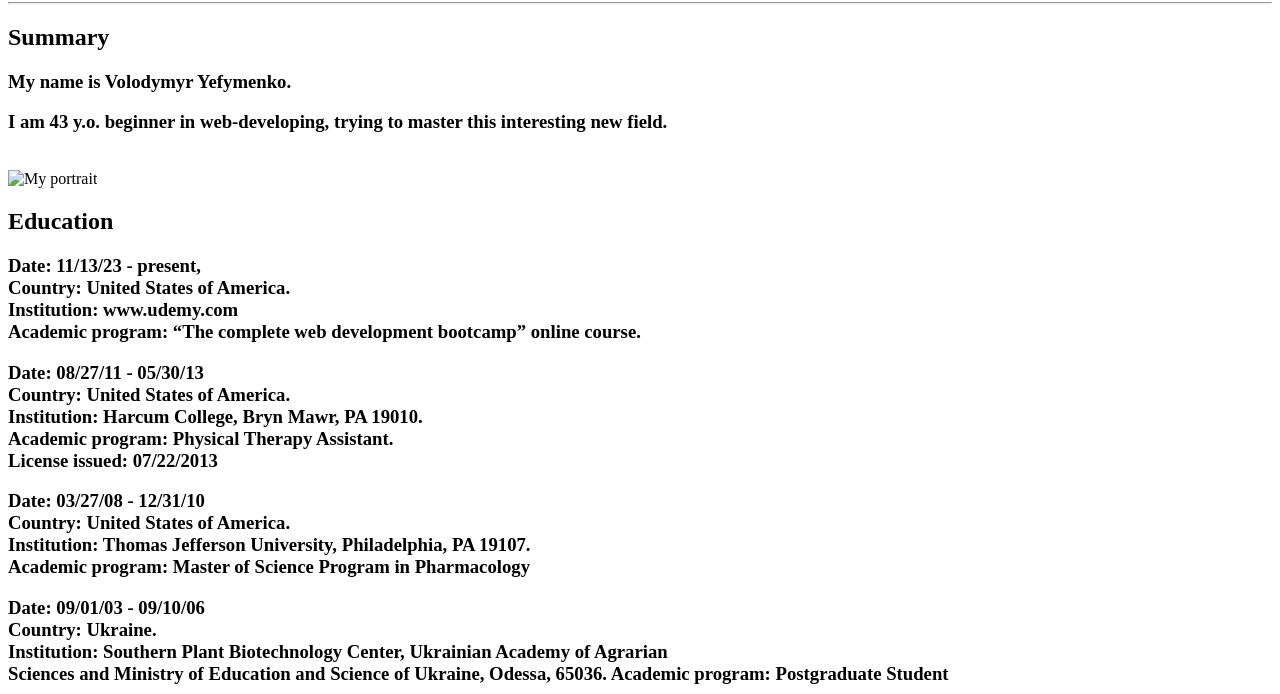
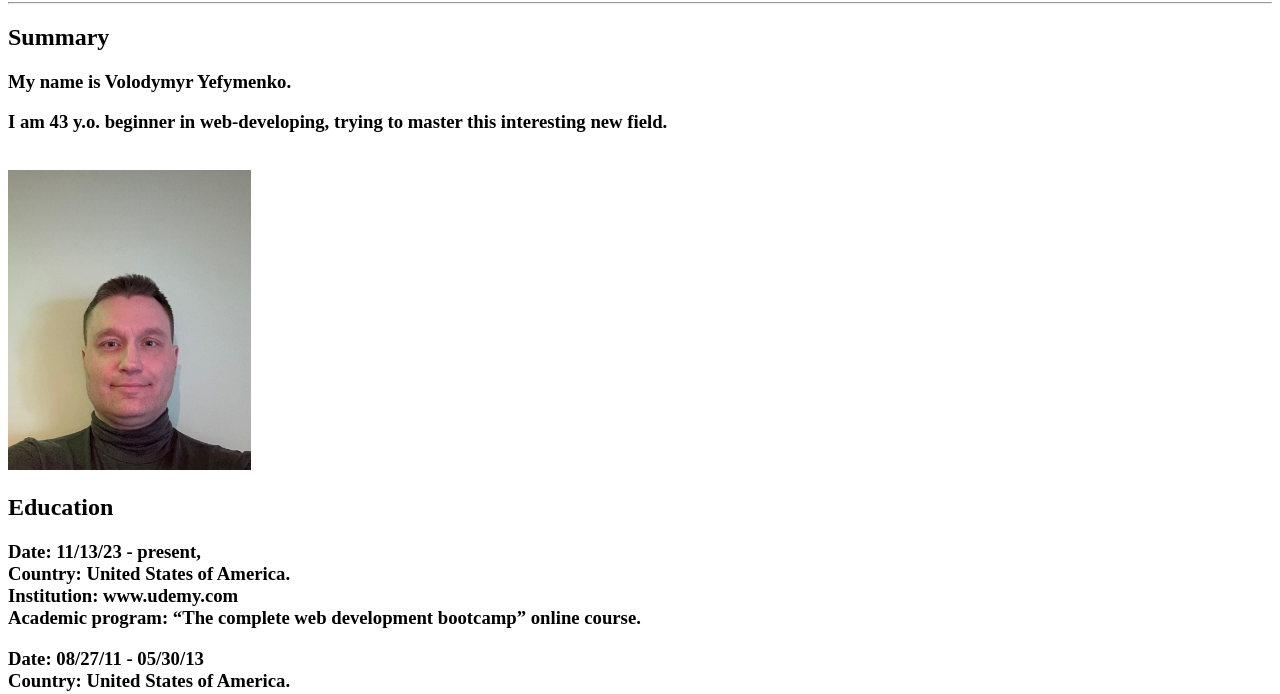
Before and after one commit to 1707007/html-Capstone-Project-1, a plain HTML site: page index.html in a window 1280 px wide. Shown: the part 78-772 px from the top of the page. Drawn offline with Linux system fonts and the light colour scheme.

Commit message:
Add files via upload

```diff
--- a/index.html
+++ b/index.html
@@ -7,7 +7,7 @@
     <h2>Summary</h2>
 <h3>My name is Volodymyr Yefymenko. <p>I am 43 y.o. beginner in web-developing,
     trying to master this interesting new field.</p></h3> <br>
-    <img src="../Capstone Project 1/Portrait for Capstone Project 1.jpg" height="300" alt="My portrait">
+    <img src="./Portrait for Capstone Project 1.jpg" height="300" alt="My portrait">
     <h2>Education</h2>
 <h3>Date: 11/13/23 - present, <br>
   Country: United States of America. <br>
```
